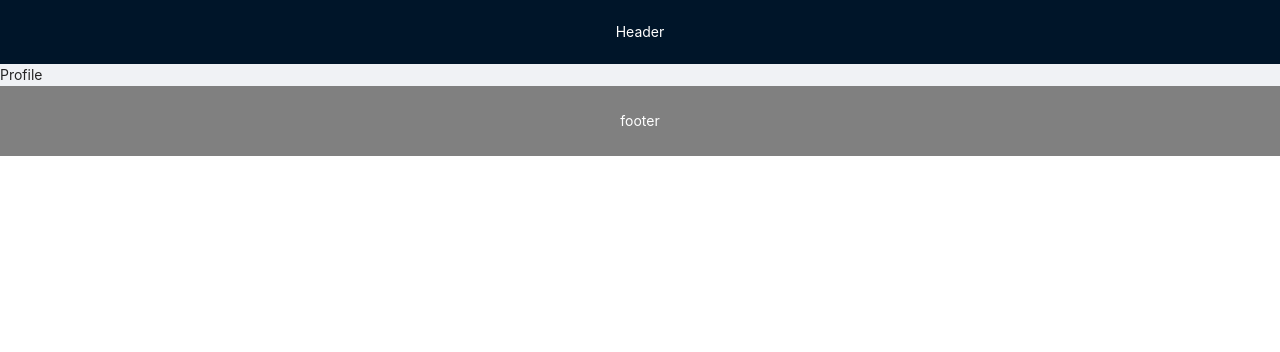
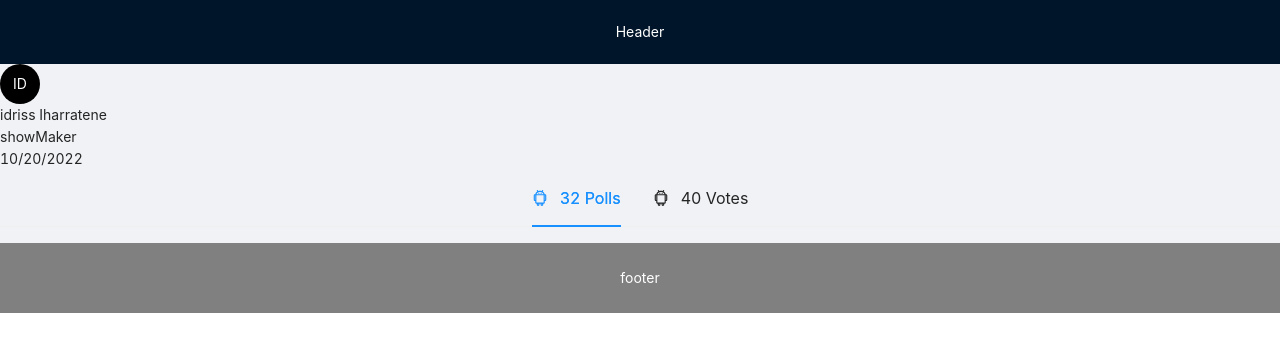
Before and after one commit to healingfields/Polling-App, a React (Create React App) app in the folder polling-frontend/: page /users/1 in a window 1280 px wide. Shown: the top 352 px of the page. Built offline with nearby package versions, Linux system fonts and the light colour scheme.

Commit message:
created the profile component

```diff
--- a/polling-frontend/src/components/presentational/user/profile/Profile.js
+++ b/polling-frontend/src/components/presentational/user/profile/Profile.js
@@ -1,8 +1,49 @@
-import React from 'react'
+import { Avatar, Tabs } from 'antd';
+import React, { useState } from 'react'
+import { Loader } from '../../../common/loader/Loader';
+import { AppleOutlined, AndroidOutlined} from '@ant-design/icons'
+import PollList from '../../poll/pollList/PollList';
+import { useParams } from 'react-router-dom';
+import './Profile.css'
 
 function Profile() {
+  let {username} = useParams();
+  const [user, setUser] = useState({pollCount:32, voteCount:40});
+  const [loading, setLoading] = useState(false)
+  if(loading){
+    return <Loader/>
+  }
   return (
-    <div>Profile</div>
+    <div className='profile'>
+      {user ? (
+        <div className='user-profile'>
+          <div className='user-details'>
+            <div className='user-avatar'>
+            <Avatar style={{ backgroundColor: "black", verticalAlign: 'middle' }} size="large" gap={2}>
+              ID
+          </Avatar>
+            </div>
+            <div className='user-summary'>
+              <div className='full-name'>idriss Iharratene</div>
+              <div className='username'>showMaker</div>
+              <div className='user-joined'>
+                10/20/2022
+              </div>
+            </div>
+          </div>
+          <div className='user-polls'>
+          <Tabs defaultActiveKey="1" centered size='large'>
+            <Tabs.TabPane tab={<><AndroidOutlined/><span>{user.pollCount} Polls</span></>} key="1">
+              <PollList username={username} type="USER_CREATED_POLLS" />
+            </Tabs.TabPane>
+            <Tabs.TabPane tab={<><AndroidOutlined/><span>{user.voteCount} Votes</span></>} key="2">
+              <PollList username={username} type="USER_VOTED_POLLS"/>
+            </Tabs.TabPane>
+          </Tabs>
+          </div>
+        </div>
+      ):null}
+    </div>
   )
 }
 
```
